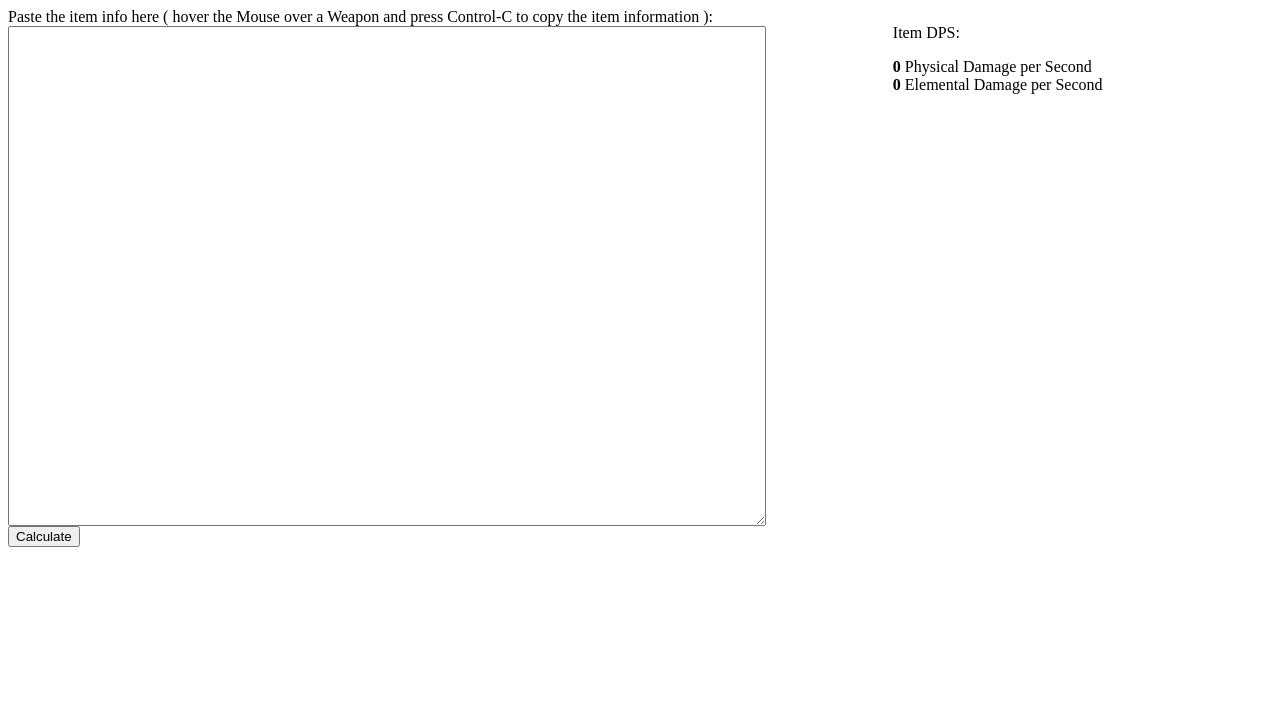
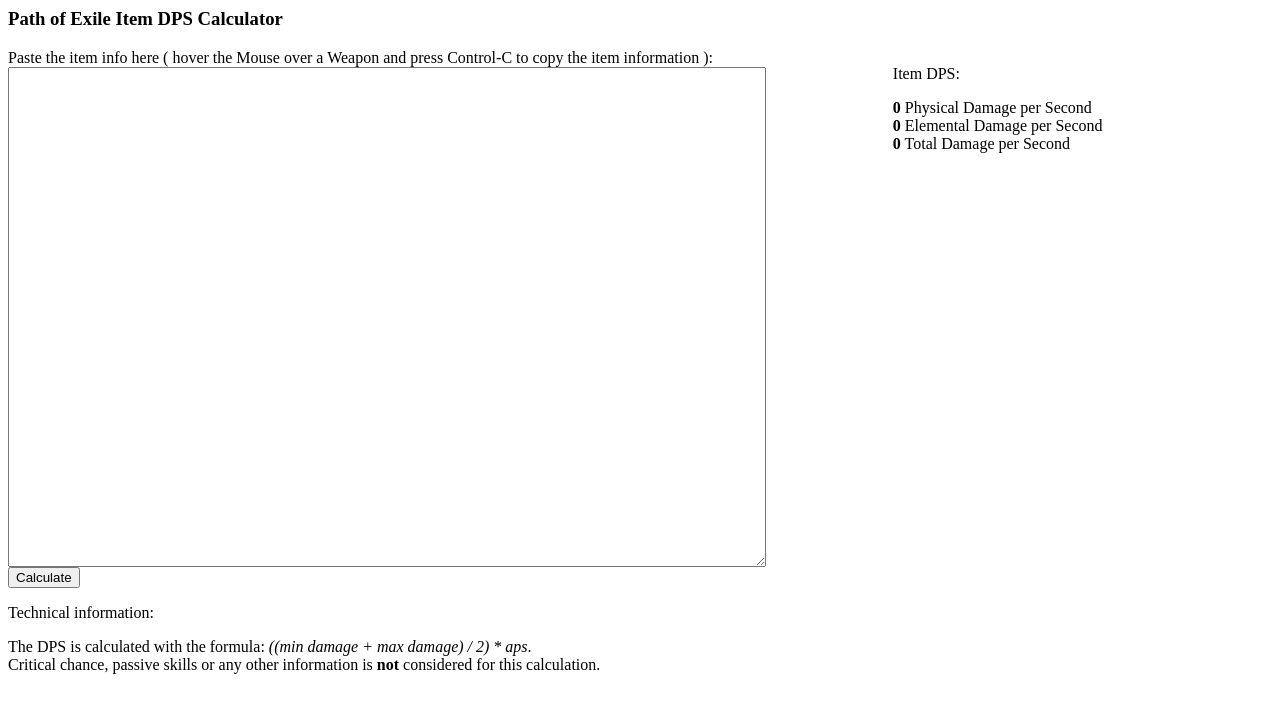
Before and after one commit to WL-hohoho/poedps, a plain HTML site: page index.html in a window 1280 px wide. Drawn offline with nearby package versions, Linux system fonts and the light colour scheme.

Commit message:
Added total DPS

```diff
--- a/index.html
+++ b/index.html
@@ -1,6 +1,6 @@
 <html>
 <head>
-<script src="//code.jquery.com/jquery-1.10.2.min.js"></script>
+<script src="http://code.jquery.com/jquery-1.10.2.min.js"></script>
 <style>
 div#inputdiv {
 	width: 60%;
@@ -24,10 +24,13 @@ div#result strong.value {
 </head>
 <body>
 
+<h3>Path of Exile Item DPS Calculator</h3>
+
 <div id="result">
 	<p>Item DPS:</p>
 	<div id="pdps"><strong class="value">0</strong> Physical Damage per Second</div>
 	<div id="edps"><strong class="value">0</strong> Elemental Damage per Second</div>
+	<div id="tdps"><strong class="value">0</strong> Total Damage per Second</div>
 </div>
 
 <div id="inputdiv">
@@ -35,6 +38,14 @@ div#result strong.value {
 	<textarea id="itemtext"></textarea>
 	<button id="calculateBtn">Calculate</button>
 </div>
+
+<footer>
+	<p>Technical information:</p>
+	<p>
+		The DPS is calculated with the formula: <em>((min damage + max damage) / 2) * aps</em>.<br />
+		Critical chance, passive skills or any other information is <strong>not</strong> considered for this calculation.
+	</p>
+</footer>
 
 <script>
 function avg(min, max, speed) {
@@ -83,9 +94,11 @@ function calculate(info) {
 
 	item['pdps'] = Math.round(item['pdps'] * 100) / 100;
 	item['edps'] = Math.round(item['edps'] * 100) / 100;
+	var tdps = Math.round((item['pdps'] + item['edps']) * 100) / 100;
 
 	$('#result > #pdps > strong.value').html(item['pdps'].toString());
 	$('#result > #edps > strong.value').html(item['edps'].toString());
+	$('#result > #tdps > strong.value').html(tdps.toString());
 }
 
 $(document).ready(function() {
```
